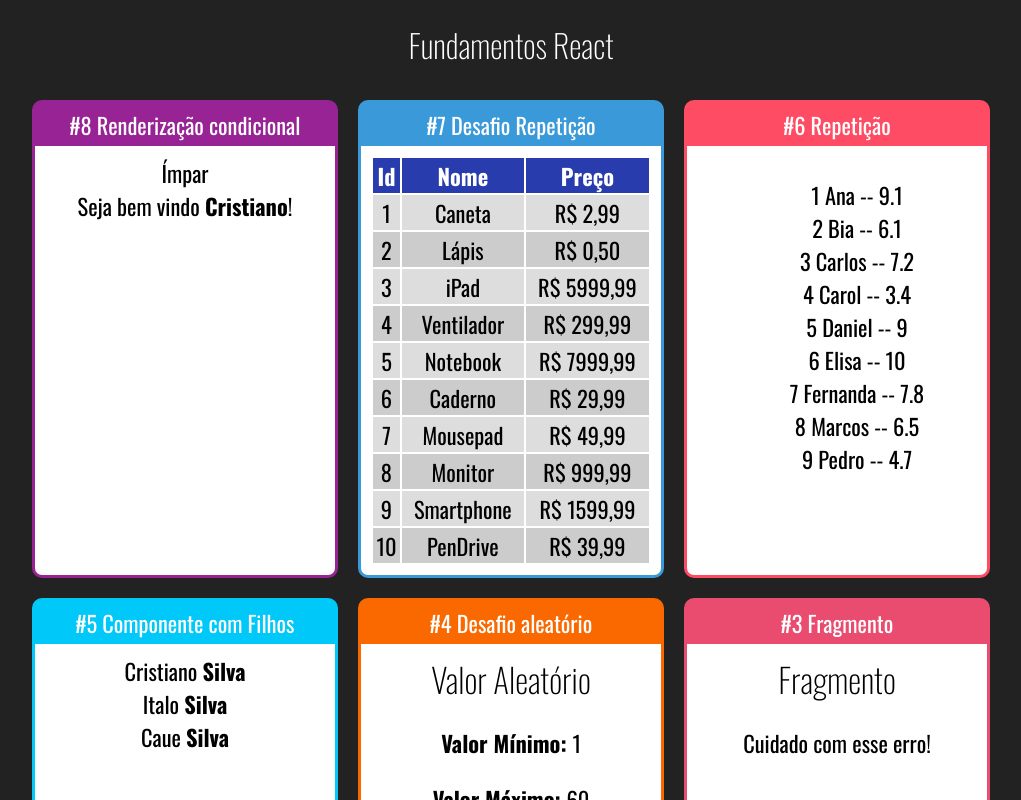
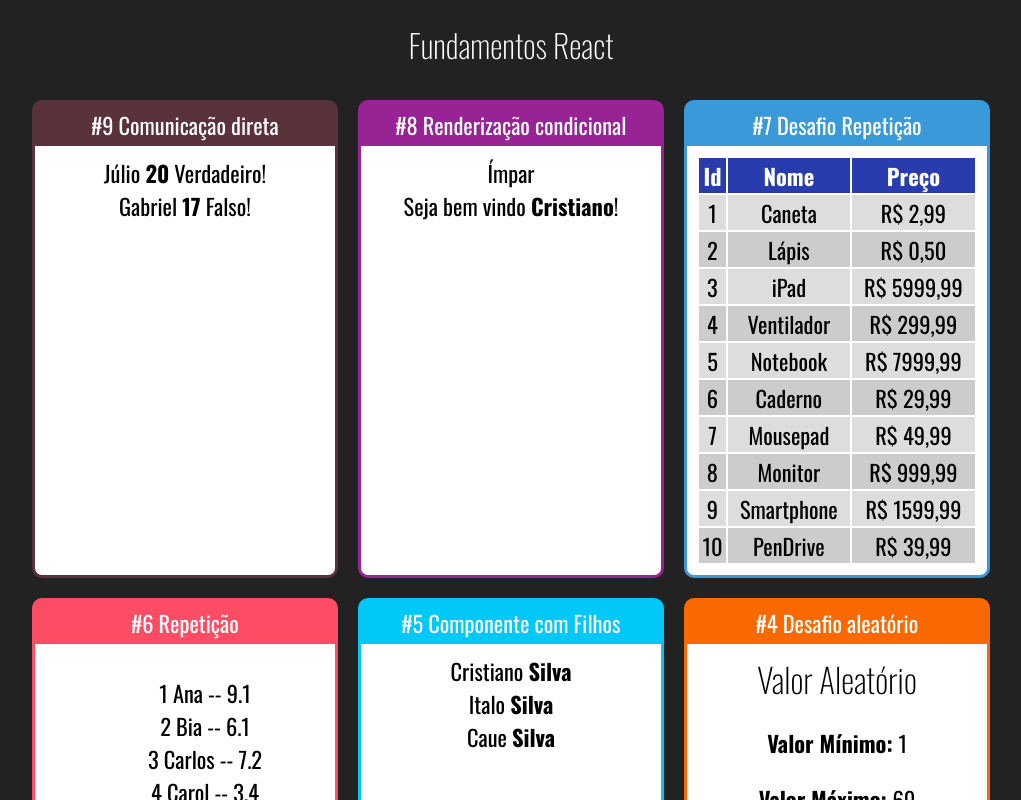
Before and after one commit to cristianodecarvalho/curso-react-redux, a React (Create React App) app in the folder fundamentos-react/: page / in a window 1280 px wide. Shown: the top 800 px of the page, without its empty margins (129-1150 px from the left). Built offline with nearby package versions, Linux system fonts and the light colour scheme.

Commit message:
Implementing direct communication

```diff
--- a/fundamentos-react/src/App.jsx
+++ b/fundamentos-react/src/App.jsx
@@ -1,6 +1,7 @@
 import "./App.css"
 import React from 'react';
 
+import DiretaPai from "./components/comunicacao/DiretaPai";
 import UsuarioInfo from "./components/condicional/UsuarioInfo";
 import ParOuImpar from "./components/condicional/ParOuImpar";
 import TabelaProdutos from "./components/repeticao/TabelaProdutos";
@@ -18,6 +19,10 @@
         <h1>Fundamentos React</h1>
 
         <div className="Cards">
+            <Card titulo="#9 Comunicação direta" color="#59323C">
+                <DiretaPai/>
+            </Card>
+
             <Card titulo="#8 Renderização condicional" color="#982395">
                 <ParOuImpar numero={21}></ParOuImpar>
                 <UsuarioInfo usuario={{ nome: 'Cristiano'}}/>
--- /dev/null
+++ b/fundamentos-react/src/components/comunicacao/DiretaFilho.jsx
@@ -0,0 +1,11 @@
+import React from "react";
+
+export default props => {
+    return(
+        <div>
+            <span>{props.nome} </span>
+            <span><strong>{props.idade}</strong> </span>
+            <span>{props.nerd ? 'Verdadeiro' : 'Falso'}!</span>
+        </div>
+    )
+}
--- /dev/null
+++ b/fundamentos-react/src/components/comunicacao/DiretaPai.jsx
@@ -0,0 +1,11 @@
+import React from "react";
+import DiretaFilho from "./DiretaFilho";
+
+export default props => {
+    return(
+        <div>
+            <DiretaFilho nome="Júlio"  idade={20} nerd={true}/>
+            <DiretaFilho nome="Gabriel"  idade={17} nerd={false}/>
+        </div>
+    )
+}
```
